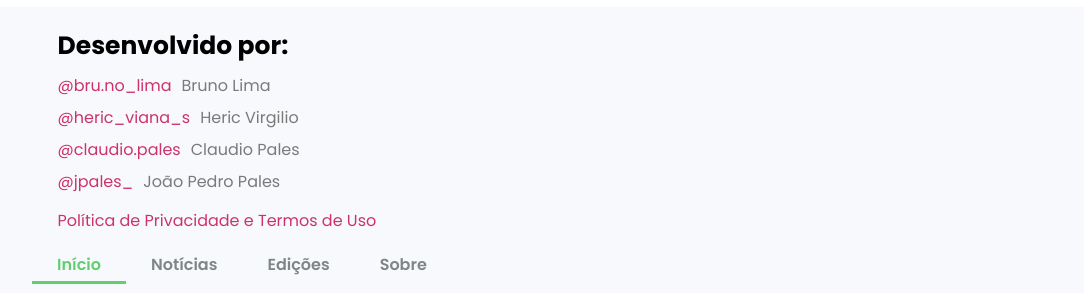
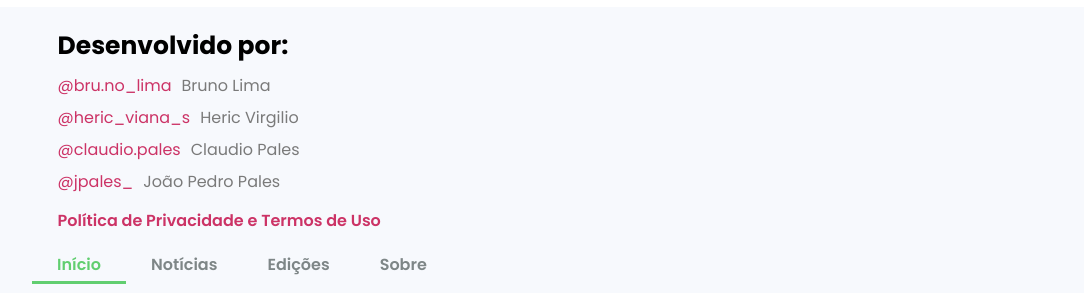
Before and after one commit to HericVirgilio/jornal-interprofissional-front-end, a Next.js app: page / in a window 1280 px wide. Shown: the part 926-1219 px from the top of the page, without its empty margins (96-1180 px from the left). Built offline with nearby package versions, Linux system fonts and the light colour scheme.

Commit message:
Composição do componente Link_privacidade

```diff
--- a/src/footer/index.tsx
+++ b/src/footer/index.tsx
@@ -1,4 +1,4 @@
-import Link from 'next/link'
+import Link_privacidade from '../link_privacidade'
 import './style.css'
 
 export default function Footer() {
@@ -7,16 +7,14 @@ export default function Footer() {
 
             <div className='creditos_rodape'>
                 <h1 className='titulo_rodape'>Desenvolvido por:</h1>
-
+                <div className='coluna-rodape'>
                     <ul>
                         <li className="lista-rodape"><a href="https://www.instagram.com/bru.no_lima" className='link' target='_blank'><span className='cor_destaque_link'>@bru.no_lima</span></a>Bruno Lima</li>
                         <li className="lista-rodape"><a href="https://www.instagram.com/heric_viana_s/" className='link' target='_blank'><span className='cor_destaque_link'>@heric_viana_s</span></a>Heric Virgilio</li>
                         <li className="lista-rodape"><a href="https://www.instagram.com/claudio.pales" className='link' target='_blank'><span className='cor_destaque_link'>@claudio.pales</span></a>Claudio Pales</li>
                         <li className="lista-rodape"><a href="https://www.instagram.com/jpales_" className='link' target='_blank'><span className='cor_destaque_link'>@jpales_</span></a>João Pedro Pales</li>
                     </ul>
-
-                <div className='link-privacidade'>
-                    <Link href='/privacidade'>Política de Privacidade e Termos de Uso</Link>
+                    <Link_privacidade />
                 </div>
             </div>
         </div>
```
Lines whose indentation alone changed are shown as unchanged.
